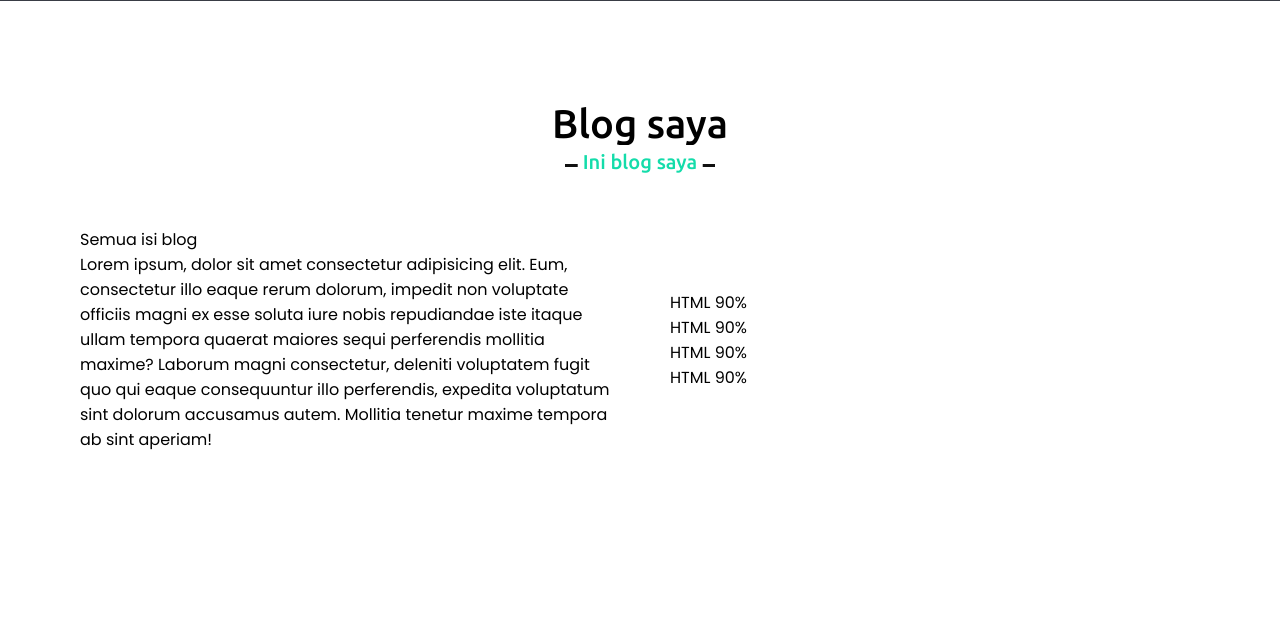
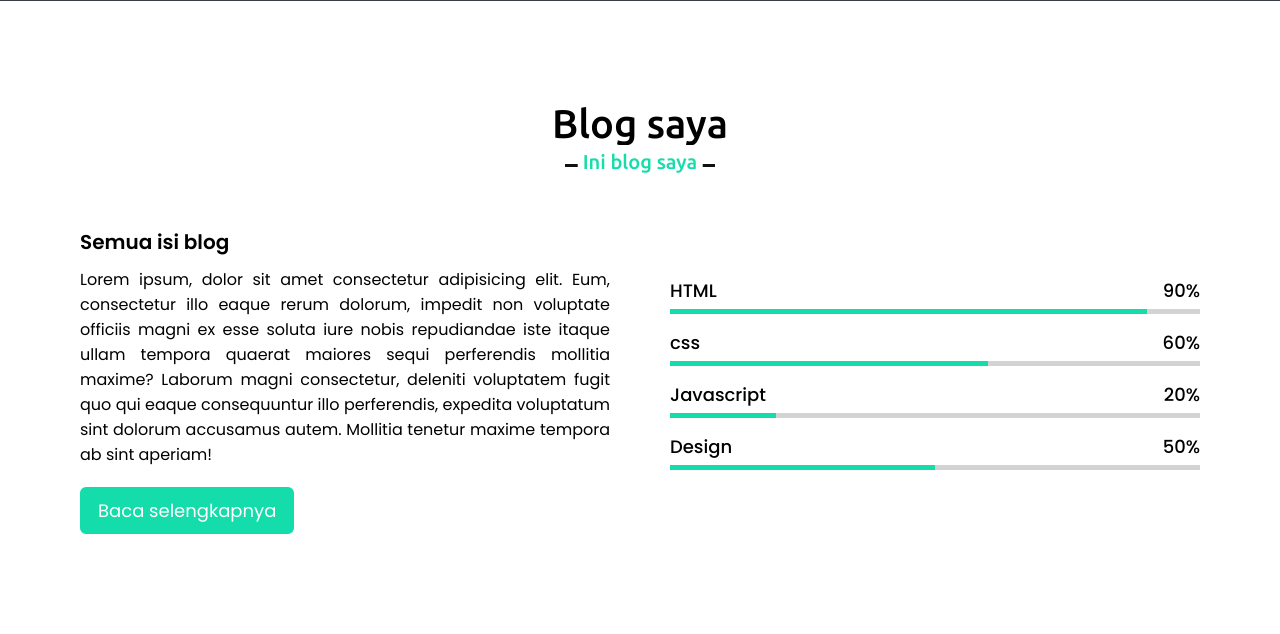
Before and after one commit to alfathonyhakim/NAVIGASI, a PHP site: page / in a window 1280 px wide. Shown: the part 2268-2902 px from the top of the page. Before the commit the page ends 2718 px from the top, so only its background shows below. Run offline with PHP 8.4, Linux system fonts and the light colour scheme; some libraries are stand-ins or nearby versions.

Commit message:
blog section

```diff
--- a/index.html
+++ b/index.html
@@ -89,6 +89,7 @@
                         <div class="column left">
                             <div class="text">Semua isi blog</div>
                             <p>Lorem ipsum, dolor sit amet consectetur adipisicing elit. Eum, consectetur illo eaque rerum dolorum, impedit non voluptate officiis magni ex esse soluta iure nobis repudiandae iste itaque ullam tempora quaerat maiores sequi perferendis mollitia maxime? Laborum magni consectetur, deleniti voluptatem fugit quo qui eaque consequuntur illo perferendis, expedita voluptatum sint dolorum accusamus autem. Mollitia tenetur maxime tempora ab sint aperiam!</p>
+                            <a href="#">Baca selengkapnya</a>
                         </div>
                         <div class="column right">
                             <div class="bar">
@@ -96,24 +97,28 @@
                                     <span>HTML</span>
                                     <span>90%</span>
                                 </div>
+                                <div class="line html"></div>
                             </div>
                             <div class="bar">
                                 <div class="infobar">
-                                    <span>HTML</span>
-                                    <span>90%</span>
+                                    <span>css</span>
+                                    <span>60%</span>
                                 </div>
+                                <div class="line css"></div>
                             </div>
                             <div class="bar">
                                 <div class="infobar">
-                                    <span>HTML</span>
-                                    <span>90%</span>
+                                    <span>Javascript</span>
+                                    <span>20%</span>
                                 </div>
+                                <div class="line js"></div>
                             </div>
                             <div class="bar">
                                 <div class="infobar">
-                                    <span>HTML</span>
-                                    <span>90%</span>
+                                    <span>Design</span>
+                                    <span>50%</span>
                                 </div>
+                                <div class="line design"></div>
                             </div>
                         </div>
                     </div>
--- a/style.css
+++ b/style.css
@@ -320,7 +320,76 @@ section .title::after{
     width: calc(50% - 30px);
 }
 
+.blog .blog-content .left .text {
+    font-size: 20px;
+    font-weight: 600;
+    margin-bottom: 10px;
+}
 
+.blog .blog-content .left p{
+    text-align: justify;
+}
+
+.blog .blog-content .left a{
+    display: inline-block;
+    background: rgb(20, 220, 170);
+    color: #fff;
+    font-size: 18px;
+    padding: 8px 16px;
+    margin-top: 20px;
+    border-radius: 6px;
+    border: 2px solid rgb(20, 220, 170);
+    transition: all 0.3s ease;
+}
+.blog .blog-content .left a:hover{
+    color: rgb(20, 220, 170);
+    background: none;
+}
+.blog .blog-content .right .bar{
+    margin-bottom: 15px;
+}
+
+.blog .blog-content .right .infobar{
+    display: flex;
+    margin-bottom: 5px;
+    align-items: center;
+    justify-content: space-between;
+
+}
+
+.blog .blog-content .right span{
+    font-weight: 500;
+    font-size: 18px;
+}
+
+.blog .blog-content .right .line{
+    height: 5px;
+    width: 100%;
+    background-color: lightgrey;
+    position: relative;
+}
+
+.blog .blog-content .right .line::before{
+    content: "";
+    position: absolute;
+    height: 100%;
+    left: 0;
+    top: 0;
+    background: rgb(20, 220, 170);
+}
+
+.blog .blog-content .right .line.html::before{
+    width: 90%;
+}
+.blog .blog-content .right .line.css::before{
+    width: 60%;
+}
+.blog .blog-content .right .line.js::before{
+    width: 20%;
+}
+.blog .blog-content .right .line.design::before{
+    width: 50%;
+}
 
 
 /* media query supaya responsif*/
@@ -409,6 +478,10 @@ section .title::after{
         width: calc(50% - 10px);
         margin-bottom: 20px;
     }
+    .blog .blog-content .column{
+        width: 100%;
+        margin-bottom: 35px;
+    }
 }
 
 
```
